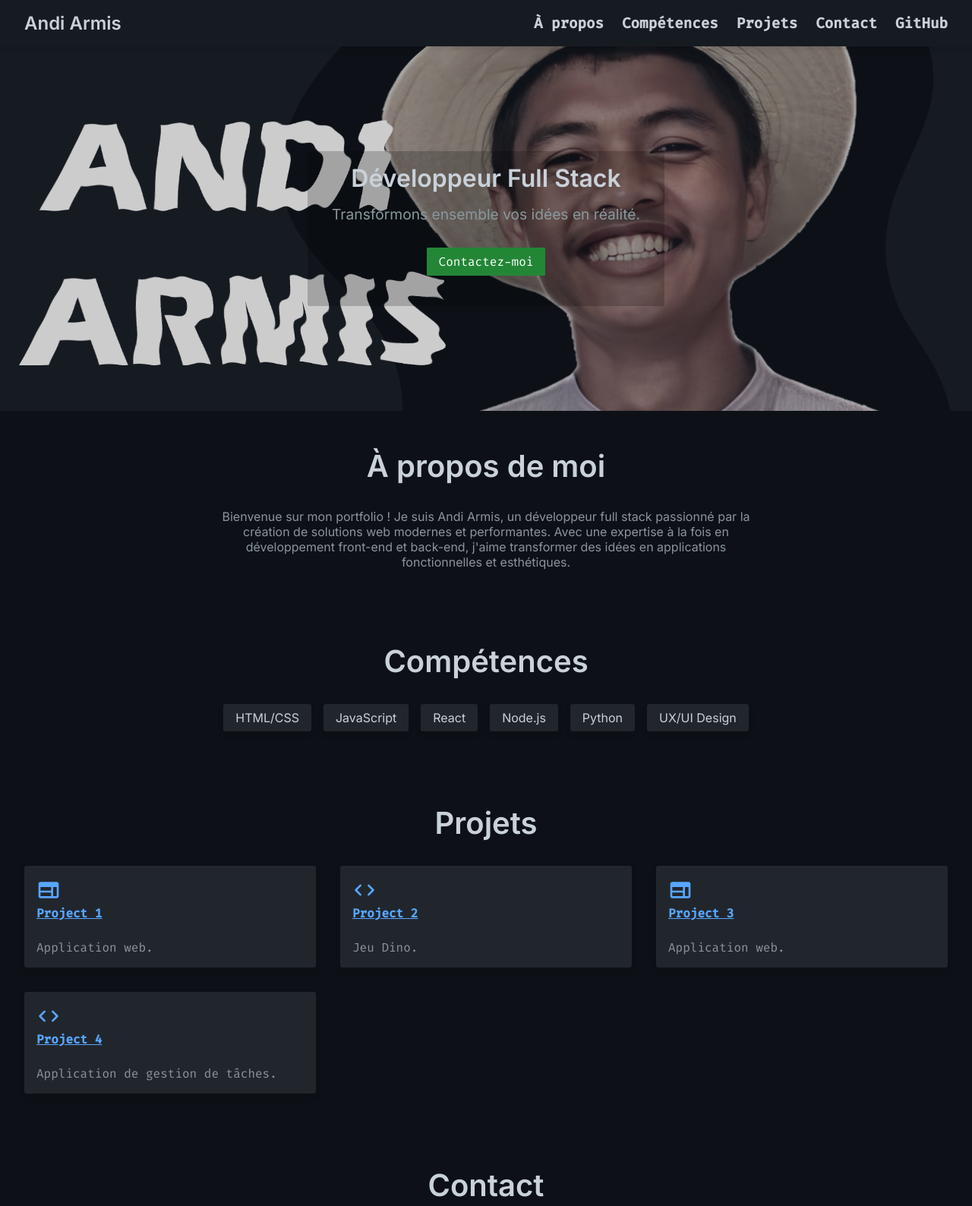
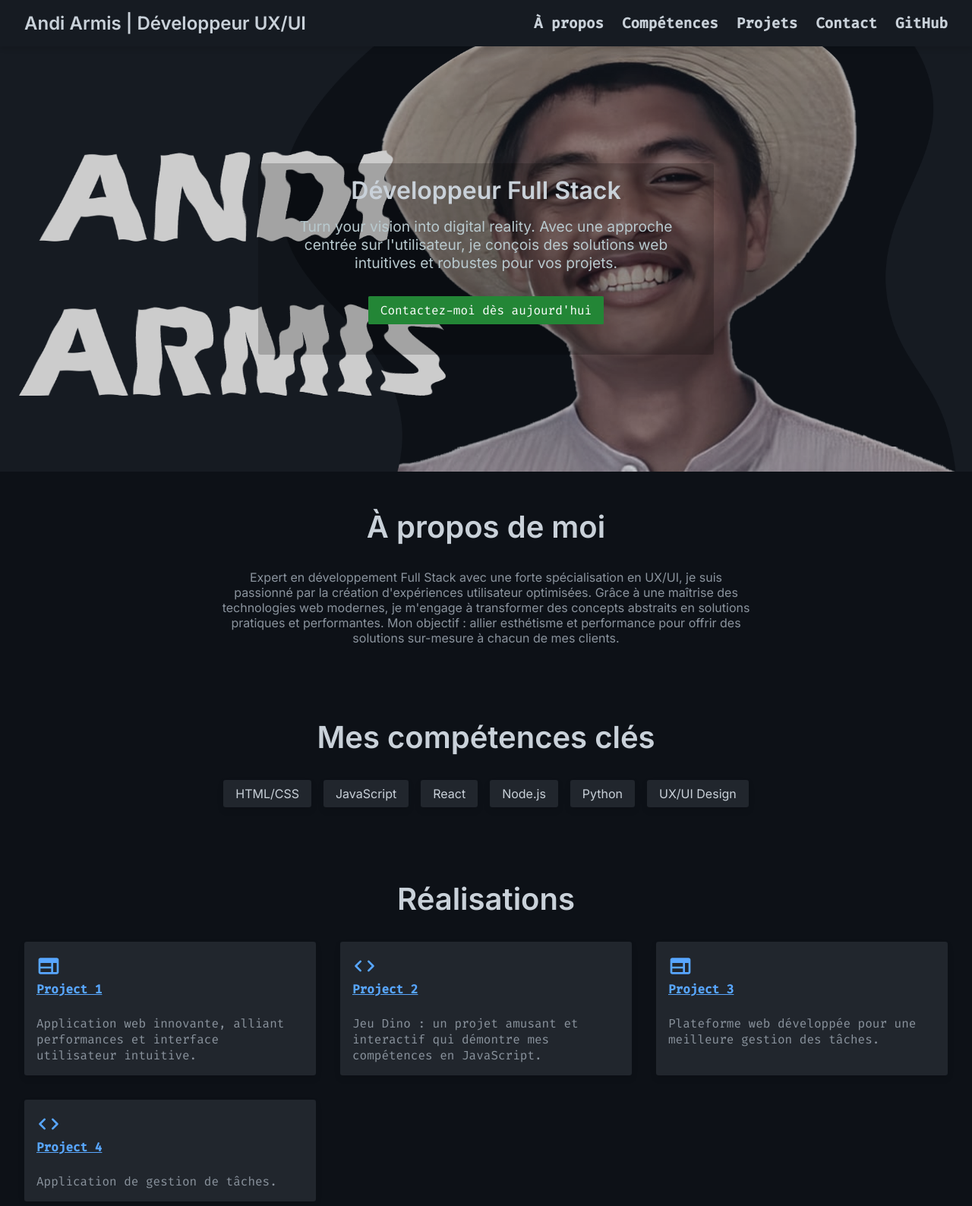
Before and after one commit to midium-aerende/andiarmis-portfolio, a plain HTML site: page index.html in a window 1280 px wide. Shown: the top 1588 px of the page at 76% size. Drawn offline with Linux system fonts and the light colour scheme.

Commit message:
Add files via upload

```diff
--- a/index.html
+++ b/index.html
@@ -101,13 +101,15 @@
             display: flex;
             justify-content: center;
             align-items: center;
-            min-height: 60vh;
+            height: 70vh;
+            max-height: 700px;
             padding: 0 2rem;
             transition: background-size 0.5s ease;
         }
 
         .hero-content {
             background: #0003;
+            max-width: 600px;
             border-radius: .2rem;
             display: flex;
             flex-direction: column;
@@ -135,7 +137,7 @@
 
         #hero p {
             font-size: 1.2rem;
-            color: #88999e;
+            color: #b8c9ce;
             margin-bottom: 2rem;
             transition: color 0.3s ease;
         }
@@ -387,7 +389,7 @@
 <body>
 
     <header>
-        <h1>Andi Armis</h1>
+        <h1>Andi Armis | Développeur UX/UI</h1>
         <button class="menu-btn" id="menuBtn"><svg
     xmlns="http://www.w3.org/2000/svg"
     width="30"
@@ -420,18 +422,20 @@
     <section id="hero">
         <div class="hero-content">
             <h2>Développeur Full Stack</h2>
-            <p>Transformons ensemble vos idées en réalité.</p>
-            <a href="#contact" class="btn">Contactez-moi</a>
+            <p>Turn your vision into digital reality.
+Avec une approche centrée sur l'utilisateur, je conçois des solutions web intuitives et robustes pour vos projets.</p>
+            <a href="#contact" class="btn">Contactez-moi dès aujourd'hui</a>
         </div>
     </section>
 
     <section id="about" class="section">
         <h2>À propos de moi</h2>
-        <p>Bienvenue sur mon portfolio ! Je suis Andi Armis, un développeur full stack passionné par la création de solutions web modernes et performantes. Avec une expertise à la fois en développement front-end et back-end, j'aime transformer des idées en applications fonctionnelles et esthétiques.</p>
+        <p>Expert en développement Full Stack avec une forte spécialisation en UX/UI, je suis passionné par la création d'expériences utilisateur optimisées. Grâce à une maîtrise des technologies web modernes, je m'engage à transformer des concepts abstraits en solutions pratiques et performantes.
+Mon objectif : allier esthétisme et performance pour offrir des solutions sur-mesure à chacun de mes clients.</p>
     </section>
 
     <section id="skills" class="section">
-        <h2>Compétences</h2>
+        <h2>Mes compétences clés</h2>
         <div class="skills">
             <div class="skill">HTML/CSS</div>
             <div class="skill">JavaScript</div>
@@ -443,22 +447,22 @@
     </section>
 
     <section id="projects" class="section">
-        <h2>Projets</h2>
+        <h2>Réalisations</h2>
         <div class="project-cards">
             <div class="card">
                 <div class="material-icons"><svg xmlns="http://www.w3.org/2000/svg" height="2rem" viewBox="0 -960 960 960" width="2rem" fill="#58a6ff"><path d="M160-160q-33 0-56.5-23.5T80-240v-480q0-33 23.5-56.5T160-800h640q33 0 56.5 23.5T880-720v480q0 33-23.5 56.5T800-160H160Zm0-80h420v-140H160v140Zm500 0h140v-360H660v360ZM160-460h420v-140H160v140Z"/></svg></div>
                 <h3><a href="https://midium-aerende.github.io/project1/" target="_blank">Project 1</a></h3>
-                <p>Application web.</p>
+                <p>Application web innovante, alliant performances et interface utilisateur intuitive.</p>
             </div>
             <div class="card">
                 <div class="material-icons"><svg xmlns="http://www.w3.org/2000/svg" height="2rem" viewBox="0 -960 960 960" width="2rem" fill="#58a6ff"><path d="m193-479 155 155q11 11 11 28t-11 28q-11 11-28 11t-28-11L108-452q-6-6-8.5-13T97-480q0-8 2.5-15t8.5-13l184-184q12-12 28.5-12t28.5 12q12 12 12 28.5T349-635L193-479Zm574-2L612-636q-11-11-11-28t11-28q11-11 28-11t28 11l184 184q6 6 8.5 13t2.5 15q0 8-2.5 15t-8.5 13L668-268q-12 12-28 11.5T612-269q-12-12-12-28.5t12-28.5l155-155Z"/></svg></div>
                 <h3><a href="https://midium-aerende.github.io/Dino-Game/" target="_blank">Project 2</a></h3>
-                <p>Jeu Dino.</p>
+                <p>Jeu Dino : un projet amusant et interactif qui démontre mes compétences en JavaScript.</p>
             </div>
             <div class="card">
                 <div class="material-icons"><svg xmlns="http://www.w3.org/2000/svg" height="2rem" viewBox="0 -960 960 960" width="2rem" fill="#58a6ff"><path d="M160-160q-33 0-56.5-23.5T80-240v-480q0-33 23.5-56.5T160-800h640q33 0 56.5 23.5T880-720v480q0 33-23.5 56.5T800-160H160Zm0-80h420v-140H160v140Zm500 0h140v-360H660v360ZM160-460h420v-140H160v140Z"/></svg></div>
                 <h3><a href="https://midium-aerende.github.io/project3/" target="_blank">Project 3</a></h3>
-                <p>Application web.</p>
+                <p>Plateforme web développée pour une meilleure gestion des tâches.</p>
             </div>
             <div class="card">
                 <div class="material-icons"><svg xmlns="http://www.w3.org/2000/svg" height="2rem" viewBox="0 -960 960 960" width="2rem" fill="#58a6ff"><path d="m193-479 155 155q11 11 11 28t-11 28q-11 11-28 11t-28-11L108-452q-6-6-8.5-13T97-480q0-8 2.5-15t8.5-13l184-184q12-12 28.5-12t28.5 12q12 12 12 28.5T349-635L193-479Zm574-2L612-636q-11-11-11-28t11-28q11-11 28-11t28 11l184 184q6 6 8.5 13t2.5 15q0 8-2.5 15t-8.5 13L668-268q-12 12-28 11.5T612-269q-12-12-12-28.5t12-28.5l155-155Z"/></svg></div>
@@ -469,19 +473,19 @@
     </section>
 
     <section id="contact" class="section">
-        <h2>Contact</h2>
-        <p>Vous pouvez me contacter en utilisant le formulaire ci-dessous :</p>
+        <h2>Restons en contact</h2>
+        <p>Si vous avez des questions ou un projet en tête, n'hésitez pas à me contacter. Je suis disponible pour discuter de vos besoins et de la manière dont je peux vous aider à atteindre vos objectifs. :</p>
 
         <div class="contact-form">
             <input type="text" id="name" placeholder="Votre nom" required autocomplete="false">
             <input type="email" id="email" placeholder="Votre e-mail" required autocomplete="false">
             <textarea id="message" placeholder="Votre message" rows="4" required></textarea>
-            <button type="submit" id="submitBtn">Envoyer</button>
+            <button type="submit" id="submitBtn">Envoyer mon message</button>
         </div>
     </section>
 
     <footer>
-        <p>&copy; 2024 Andi Armis – Full Stack Developer</p>
+        <p>&copy; 2024 Andi Armis | Développeur Full Stack</p>
     </footer>
 
     <div class="toast" id="toast"></div>
```
